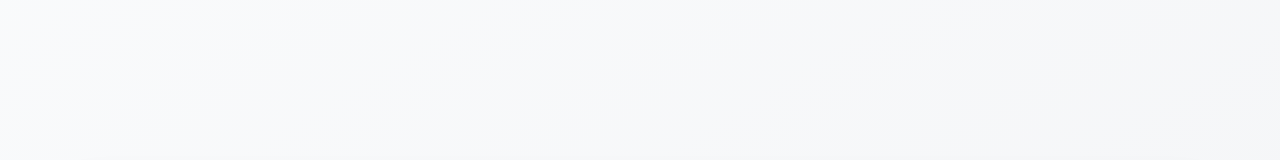
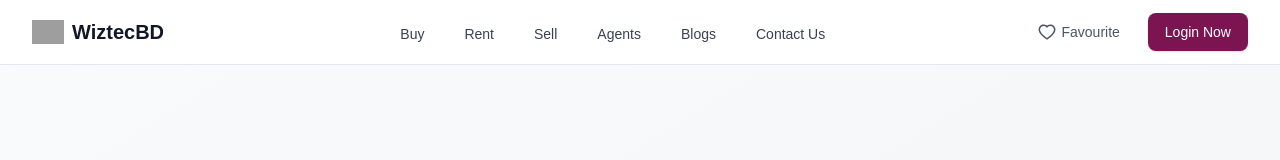
Before and after one commit to SohanurRahman007/WiztecBD, a Next.js app: page /auth/signup in a window 1280 px wide. Shown: the top 160 px of the page. Built offline with nearby package versions, Linux system fonts and the light colour scheme; grey boxes are pictures that could not be loaded.

Commit message:
navbar added

```diff
--- a/app/auth/signup/page.jsx
+++ b/app/auth/signup/page.jsx
@@ -1,4 +1,3 @@
-// app/auth/signup/page.jsx
 "use client";
 
 import Link from "next/link";
--- a/app/components/Navbar.jsx
+++ b/app/components/Navbar.jsx
@@ -1,58 +1,138 @@
+// components/Navbar.jsx
 "use client";
+import React, { useState } from "react";
+import Link from "next/link";
+// Import icons from react-icons
+import { AiOutlineHeart, AiOutlineMenu, AiOutlineClose } from "react-icons/ai";
+import { FaAngleUp } from "react-icons/fa";
 
-import Image from "next/image";
-import Link from "next/link";
-import { useState } from "react";
+const navigationItems = [
+  { name: "Buy", href: "/buy" },
+  { name: "Rent", href: "/rent" },
+  { name: "Sell", href: "/sell" },
+  { name: "Agents", href: "/agents" },
+  { name: "Blogs", href: "/blogs" },
+  { name: "Contact Us", href: "/contact" },
+];
 
-export default function Navbar() {
-  const [open, setOpen] = useState(false);
+// Using the exact color from your login page: #7b1450
+const PRIMARY_COLOR = "#7b1450";
+const PRIMARY_HOVER = "#6b1145";
+
+const Navbar = () => {
+  const [isMenuOpen, setIsMenuOpen] = useState(false);
+
+  const toggleMenu = () => {
+    setIsMenuOpen(!isMenuOpen);
+  };
 
   return (
-    <nav className="w-full bg-white shadow-md fixed top-0 left-0 z-50">
-      <div className="max-w-7xl mx-auto flex items-center justify-between px-4 py-3">
-        {/* Logo */}
-        <Link href="/" className="flex items-center gap-2">
-          <Image
-            src="/logo.png" // change your logo path
-            width={40}
-            height={40}
-            alt="Logo"
-            className="rounded-full"
+    <nav className="w-full border-b border-gray-200 bg-white shadow-sm">
+      <div className="max-w-7xl mx-auto px-4 sm:px-6 lg:px-8">
+        <div className="flex justify-between items-center h-16">
+          {/* Logo Section */}
+          <div className="flex-shrink-0 flex items-center">
+            <Link
+              href="/"
+              className="flex items-center text-xl font-bold text-gray-900"
+            >
+              <img
+                src="https://res.cloudinary.com/bytestore/image/upload/v1764929690/Frame_9_n22pfw.png"
+                alt="WiztecBD Logo"
+                className="h-6 w-auto mr-2"
               />
-          <span className="font-semibold text-xl">MyWebsite</span>
+              <span className="text-gray-900">WiztecBD</span>
+            </Link>
+          </div>
+
+          {/* Desktop Navigation Links - Hidden on mobile */}
+          <div className="hidden md:ml-6 md:flex md:space-x-8">
+            {navigationItems.map((item) => (
+              <Link
+                key={item.name}
+                href={item.href}
+                className="text-gray-700 hover:text-[#7b1450] inline-flex items-center px-1 pt-1 text-sm font-medium transition-colors duration-200"
+              >
+                {item.name}
+              </Link>
+            ))}
+          </div>
+
+          {/* Right Section - Desktop */}
+          <div className="hidden md:flex items-center space-x-4">
+            {/* Favourite Link */}
+            <Link
+              href="/favourite"
+              className="flex items-center text-sm font-medium text-gray-600 hover:text-[#7b1450] transition-colors duration-200"
+            >
+              <AiOutlineHeart className="h-5 w-5 mr-1" />
+              Favourite
             </Link>
 
-        {/* Desktop Menu */}
-        <div className="hidden md:flex gap-6 text-gray-700 font-medium">
-          <Link href="/">Home</Link>
-          <Link href="/about">About</Link>
-          <Link href="/services">Services</Link>
-          <Link href="/contact">Contact</Link>
+            {/* Login Button */}
+            <Link
+              href="/auth/login"
+              className="ml-3 inline-flex items-center px-4 py-2 border border-transparent text-sm font-medium rounded-lg shadow-sm text-white bg-[#7b1450] hover:bg-[#6b1145] focus:outline-none focus:ring-2 focus:ring-offset-2 focus:ring-[#7b1450] transition-colors duration-200"
+            >
+              Login Now
+            </Link>
           </div>
 
-        {/* Mobile Menu Button */}
-        <button className="md:hidden block" onClick={() => setOpen(!open)}>
-          {open ? "✖" : "☰"}
+          {/* Mobile menu button */}
+          <div className="md:hidden flex items-center space-x-3">
+            {/* Favourite icon for mobile */}
+            <Link
+              href="/favourite"
+              className="text-gray-600 hover:text-[#7b1450] p-1"
+            >
+              <AiOutlineHeart className="h-5 w-5" />
+            </Link>
+
+            {/* Mobile menu toggle button */}
+            <button
+              onClick={toggleMenu}
+              className="text-gray-700 hover:text-[#7b1450] focus:outline-none"
+            >
+              {isMenuOpen ? (
+                <AiOutlineClose className="h-6 w-6" />
+              ) : (
+                <AiOutlineMenu className="h-6 w-6" />
+              )}
             </button>
           </div>
+        </div>
+      </div>
 
-      {/* Mobile Menu (Dropdown) */}
-      {open && (
-        <div className="md:hidden flex flex-col bg-white shadow-inner px-4 pb-4">
-          <Link href="/" className="py-2">
-            Home
+      {/* Mobile Menu - Slides down */}
+      {isMenuOpen && (
+        <div className="md:hidden bg-white border-t border-gray-200 shadow-lg">
+          <div className="px-4 pt-2 pb-3 space-y-1">
+            {navigationItems.map((item) => (
+              <Link
+                key={item.name}
+                href={item.href}
+                className="block px-3 py-2 text-base font-medium text-gray-700 hover:text-[#7b1450] hover:bg-gray-50 rounded-md transition-colors duration-200"
+                onClick={() => setIsMenuOpen(false)}
+              >
+                {item.name}
               </Link>
-          <Link href="/about" className="py-2">
-            About
+            ))}
+
+            {/* Mobile Login Button */}
+            <div className="pt-4 pb-3 border-t border-gray-200">
+              <Link
+                href="/auth/login"
+                className="block w-full text-center px-4 py-3 border border-transparent text-base font-medium rounded-lg text-white bg-[#7b1450] hover:bg-[#6b1145] transition-colors duration-200"
+                onClick={() => setIsMenuOpen(false)}
+              >
+                Login Now
               </Link>
-          <Link href="/services" className="py-2">
-            Services
-          </Link>
-          <Link href="/contact" className="py-2">
-            Contact
-          </Link>
+            </div>
+          </div>
         </div>
       )}
     </nav>
   );
-}
+};
+
+export default Navbar;
--- a/app/layout.js
+++ b/app/layout.js
@@ -1,4 +1,4 @@
-// import Navbar from "./components/Navbar";
+import Navbar from "./components/Navbar";
 import "./globals.css";
 
 const metadata = {
@@ -11,7 +11,7 @@ export default function RootLayout({ children }) {
   return (
     <html lang="en">
       <body className="antialiased">
-        {/* <Navbar /> */}
+        <Navbar />
         {children}
       </body>
     </html>
```
Also changed, not shown: app/auth/auth-styles.css (deleted, +0 -83 lines). Lines whose indentation alone changed are shown as unchanged.
